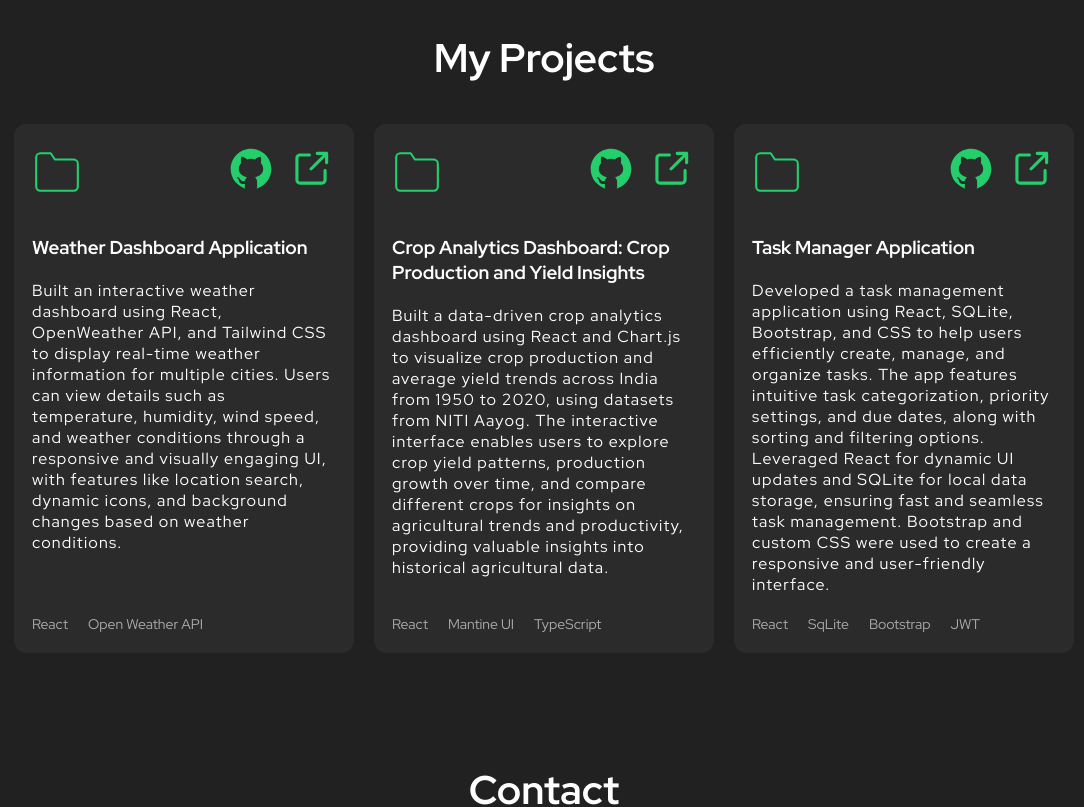
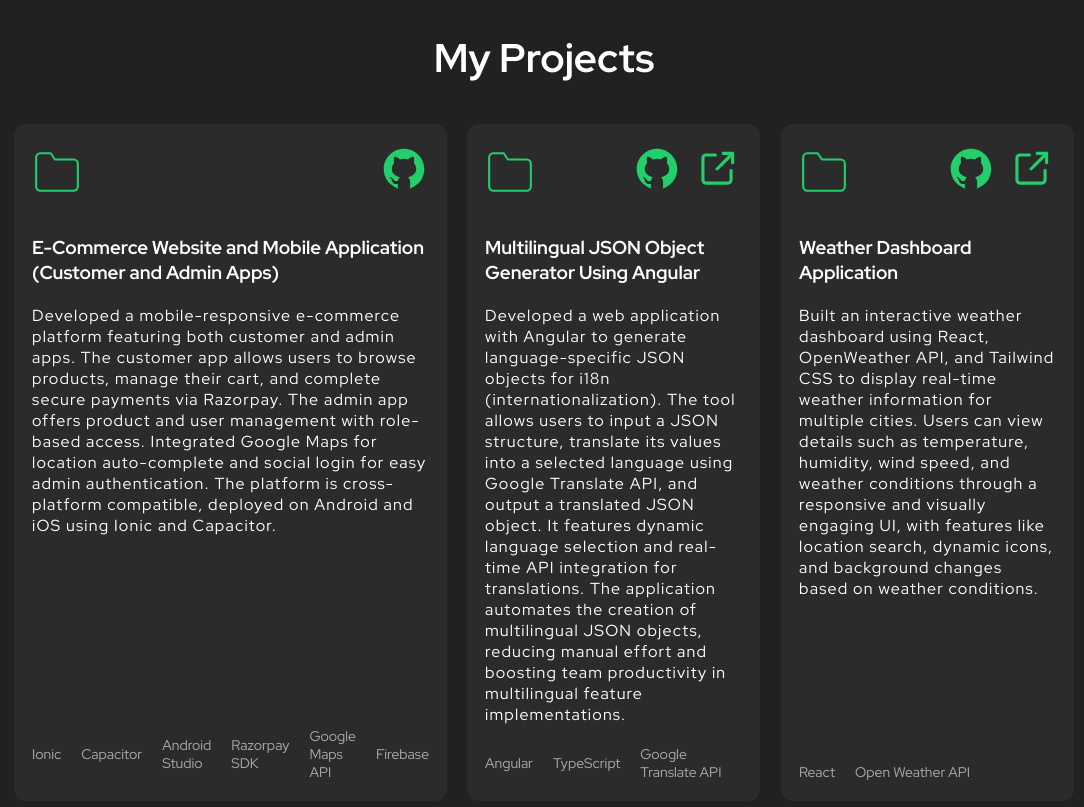
Before and after one commit to harinath-akuleti/my-profile-info, a React (Create React App) app: page / in a window 1280 px wide. Shown: the part 1320-2127 px from the top of the page, without its empty margins (96-1180 px from the left). Built offline with nearby package versions, Linux system fonts and the light colour scheme.

Commit message:
Describe your changes

```diff
--- a/src/components/Project/Project.tsx
+++ b/src/components/Project/Project.tsx
@@ -9,6 +9,129 @@ export function Project() {
     <Container id="project">
       <h2>My Projects</h2>
       <div className="projects">
+        <ScrollAnimation animateIn="flipInX">
+          <div className="project">
+            <header>
+              <svg
+                width="50"
+                xmlns="http://www.w3.org/2000/svg"
+                role="img"
+                viewBox="0 0 24 24"
+                fill="none"
+                stroke="#23ce6b"
+                strokeWidth="1"
+                strokeLinecap="round"
+                strokeLinejoin="round"
+              >
+                {" "}
+                <title>Folder</title>{" "}
+                <path d="M22 19a2 2 0 0 1-2 2H4a2 2 0 0 1-2-2V5a2 2 0 0 1 2-2h5l2 3h9a2 2 0 0 1 2 2z"></path>{" "}
+              </svg>
+              <div className="project-links">
+                <a
+                  href="https://github.com/harinath-akuleti"
+                  target="_blank"
+                  rel="noreferrer"
+                >
+                  <img src={githubIcon} alt="Visit GitHub repository" />
+                </a>
+              </div>
+            </header>
+            <div className="body">
+              <h3>
+                {" "}
+                E-Commerce Website and Mobile Application (Customer and Admin
+                Apps)
+              </h3>
+              <p>
+                Developed a mobile-responsive e-commerce platform featuring both
+                customer and admin apps. The customer app allows users to browse
+                products, manage their cart, and complete secure payments via
+                Razorpay. The admin app offers product and user management with
+                role-based access. Integrated Google Maps for location
+                auto-complete and social login for easy admin authentication.
+                The platform is cross-platform compatible, deployed on Android
+                and iOS using Ionic and Capacitor.
+              </p>
+            </div>
+
+            <footer>
+              {" "}
+              <ul className="tech-list">
+                {" "}
+                <li>Ionic</li> <li>Capacitor</li> <li>Android Studio</li>
+                <li> Razorpay SDK</li>
+                <li>Google Maps API </li>
+                <li>Firebase</li>{" "}
+              </ul>{" "}
+            </footer>
+          </div>
+        </ScrollAnimation>
+
+        <ScrollAnimation animateIn="flipInX">
+          <div className="project">
+            <header>
+              <svg
+                width="50"
+                xmlns="http://www.w3.org/2000/svg"
+                role="img"
+                viewBox="0 0 24 24"
+                fill="none"
+                stroke="#23ce6b"
+                strokeWidth="1"
+                strokeLinecap="round"
+                strokeLinejoin="round"
+              >
+                {" "}
+                <title>Folder</title>{" "}
+                <path d="M22 19a2 2 0 0 1-2 2H4a2 2 0 0 1-2-2V5a2 2 0 0 1 2-2h5l2 3h9a2 2 0 0 1 2 2z"></path>{" "}
+              </svg>
+              <div className="project-links">
+                <a
+                  href="https://github.com/harinath-akuleti"
+                  target="_blank"
+                  rel="noreferrer"
+                >
+                  <img src={githubIcon} alt="Visit GitHub repository" />
+                </a>
+                <a
+                  href="https://staging.di3540ht7cw67.amplifyapp.com/demo"
+                  target="_blank"
+                  rel="noreferrer"
+                >
+                  <img
+                    src={externalLink}
+                    alt="Multilingual JSON Object Generator Using Angular"
+                  />
+                </a>
+              </div>
+            </header>
+            <div className="body">
+              <h3> Multilingual JSON Object Generator Using Angular</h3>
+              <p>
+                Developed a web application with Angular to generate
+                language-specific JSON objects for i18n (internationalization).
+                The tool allows users to input a JSON structure, translate its
+                values into a selected language using Google Translate API, and
+                output a translated JSON object. It features dynamic language
+                selection and real-time API integration for translations. The
+                application automates the creation of multilingual JSON objects,
+                reducing manual effort and boosting team productivity in
+                multilingual feature implementations.
+              </p>
+            </div>
+
+            <footer>
+              {" "}
+              <ul className="tech-list">
+                {" "}
+                <li>Angular</li> <li>TypeScript</li>{" "}
+                <li>Google Translate API </li>{" "}
+              </ul>{" "}
+            </footer>
+          </div>
+        </ScrollAnimation>
+
         <ScrollAnimation animateIn="flipInX">
           <div className="project">
             <header>
```
